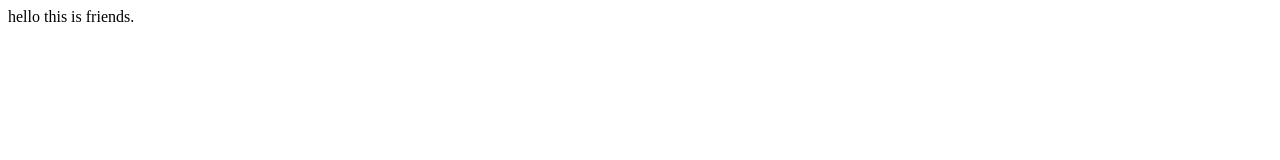
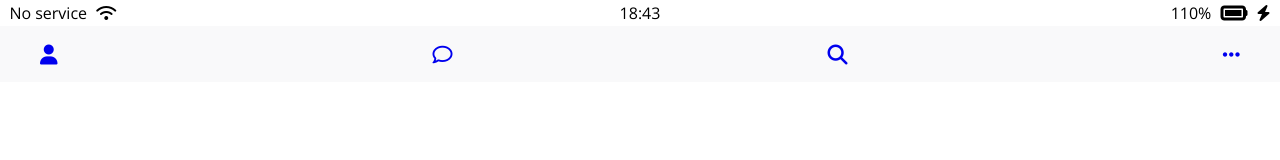
Before and after one commit to whd617/kokoa-clone-2022, a plain HTML site: page friends.html in a window 1280 px wide. Drawn offline with nearby package versions, Linux system fonts and the light colour scheme.

Commit message:
230110 #6.10 Navigation Bar part One

```diff
--- /dev/null
+++ b/css/components/nav-bar.css
@@ -0,0 +1,8 @@
+.nav {
+    background-color:#F9F9FA;
+    padding: 20px 40px;
+}
+.nav__list {
+    display: flex;
+    justify-content: space-between;
+}
--- a/css/styles.css
+++ b/css/styles.css
@@ -3,6 +3,7 @@
 @import "variables.css";
 /* Components */
 @import "components/status-bar.css";
+@import "components/nav-bar.css";
 /* Screen */
 @import "screens/login.css";
 
--- a/friends.html
+++ b/friends.html
@@ -1 +1,45 @@
-hello this is friends.
+<!DOCTYPE html>
+<html lang="en">
+  <head>
+    <link rel="stylesheet" href="css/styles.css">
+    <meta charset="UTF-8" />
+    <meta http-equiv="X-UA-Compatible" content="IE=edge" />
+    <meta name="viewport" content="width=device-width, initial-scale=1.0" />
+    <title>Friends - Kokoa talk</title>
+  </head>
+  <body>
+    <div class="status-bar">
+      <div class="status-bar__column">
+        <span>No service</span>
+        <i class="fa-solid fa-wifi"></i>
+      </div>
+      <div class="status-bar__column">
+        <span>18:43</span>
+      </div>
+
+      <div class="status-bar__column">
+        <span>110%<span>
+          <i class="fa-solid fa-battery-full fa-xl"></i>
+          <i class="fa-solid fa-bolt"></i>
+      </div>
+
+    </div>
+    <nav class="nav">
+        <ul class="nav__list">
+            <li class="nav__btn">
+                <a class="nav__link" href="friends.html"><i class="fa-solid fa-user fa-lg"></i></a>
+            </li>
+            <li class="nav__btn">
+                <a class="nav__link" href="#"><i class="far fa-comment fa-lg"></i></a>
+            </li>
+            <li class="nav__btn">
+                <a class="nav__link" href="#"><i class="fas fa-search fa-lg"></i></a>
+            </li>
+            <li class="nav__btn">
+                <a class="nav__link" href="#"><i class="fas fa-ellipsis-h fa-lg"></i></a>
+            </li>
+        </ul>
+    </nav>
+    <script src="https://kit.fontawesome.com/757fc77b75.js" crossorigin="anonymous"></script>
+  </body>
+</html>
```
